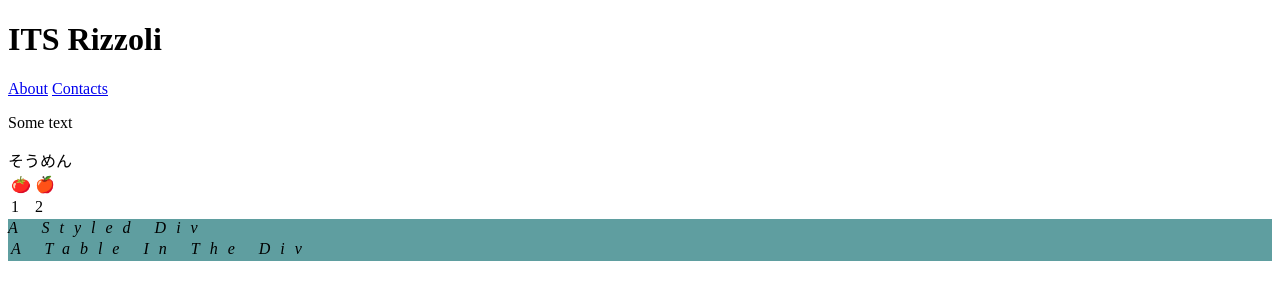
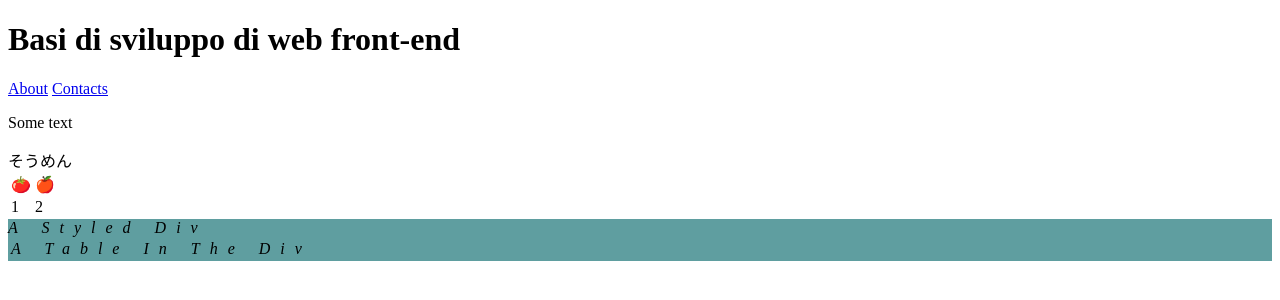
Before and after one commit to giuliatalamonti/ufs08, a plain HTML site: page 01/exercise/1-index.html in a window 1280 px wide. Drawn offline with Linux system fonts and the light colour scheme.

Commit message:
chore: update first exercise

```diff
--- a/01/exercise/1-index.html
+++ b/01/exercise/1-index.html
@@ -7,7 +7,7 @@
     <!-- <link rel="stylesheet" type="text/css" href="./1-css.css"> -->
 </head>
 <body>
-    <h1>ITS Rizzoli</h1>
+    <h1>Basi di sviluppo di web front-end</h1>
     <nav>
       <a href="#">About</a>
       <a href="#">Contacts</a>
```
